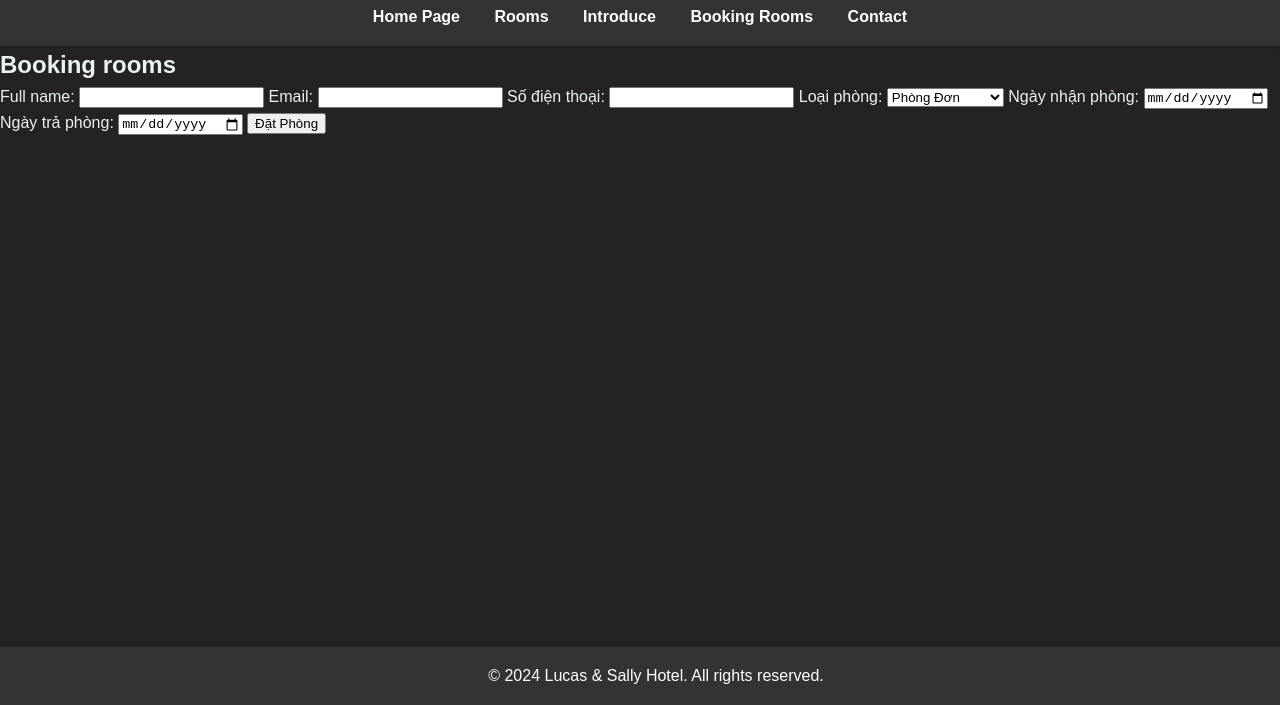
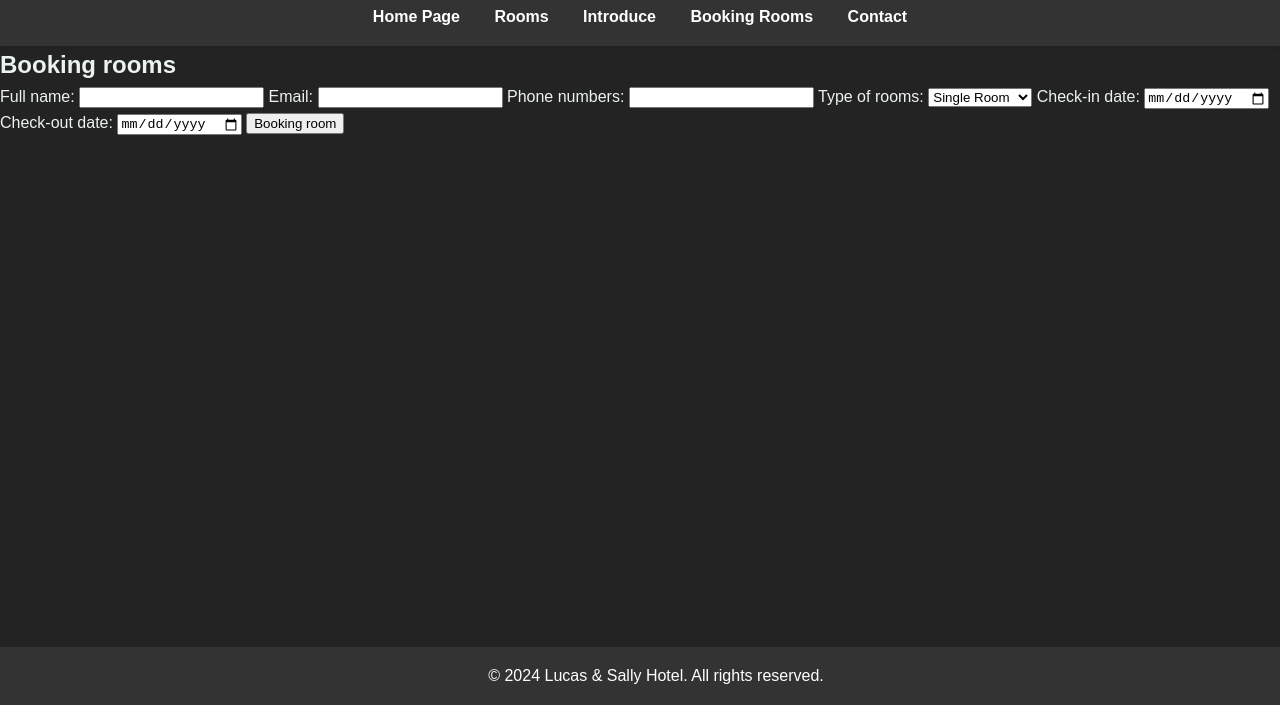
Before and after one commit to Lucas181107/Lucas-web, a plain HTML site: page booking.html in a window 1280 px wide. Shown: the part 95-800 px from the top of the page. Drawn offline with Linux system fonts and the light colour scheme; files whose address does not match are found by name.

Commit message:
make a language english

```diff
--- a/booking.html
+++ b/booking.html
@@ -29,23 +29,23 @@
             <label for="email">Email:</label>
             <input type="email" id="email" name="email" required>
 
-            <label for="phone">Số điện thoại:</label>
+            <label for="phone">Phone numbers:</label>
             <input type="tel" id="phone" name="phone" required>
 
-            <label for="roomType">Loại phòng:</label>
+            <label for="roomType">Type of rooms:</label>
             <select id="roomType" name="roomType" required>
-                <option value="single">Phòng Đơn</option>
-                <option value="double">Phòng Đôi</option>
-                <option value="family">Phòng Gia Đình</option>
+                <option value="single">Single Room</option>
+                <option value="double">Couple Room</option>
+                <option value="family">Family Room</option>
             </select>
 
-            <label for="checkin">Ngày nhận phòng:</label>
+            <label for="checkin">Check-in date:</label>
             <input type="date" id="checkin" name="checkin" required>
 
-            <label for="checkout">Ngày trả phòng:</label>
+            <label for="checkout">Check-out date:</label>
             <input type="date" id="checkout" name="checkout" required>
 
-            <button type="submit">Đặt Phòng</button>
+            <button type="submit">Booking room</button>
         </form>
     </section>
 
```
Also changed, not shown: about.html (+2 -2 lines).
